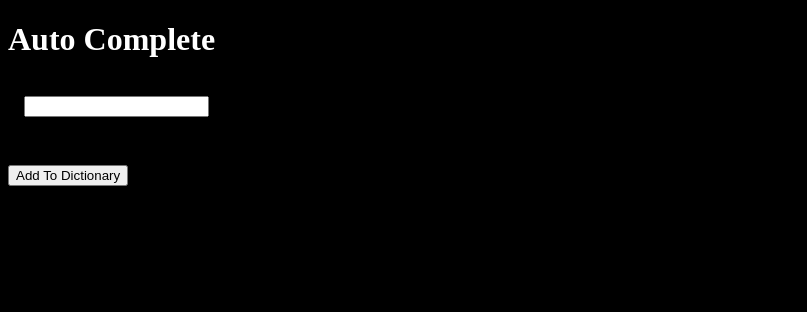
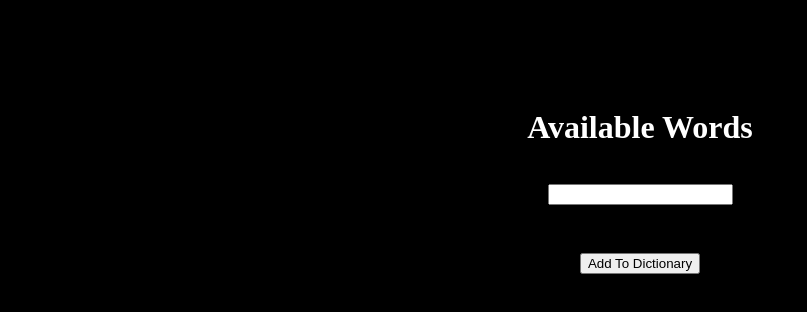
Before and after one commit to nmelms/auto-complete, a plain HTML site: page index.html in a window 1280 px wide. Shown: the whole page, without its empty margins (0-807 px from the left). Drawn offline with Linux system fonts and the light colour scheme.

Commit message:
update function names

```diff
--- a/index.html
+++ b/index.html
@@ -3,16 +3,18 @@
   <head>
     <meta charset="UTF-8" />
     <meta name="viewport" content="width=device-width, initial-scale=1.0" />
-    <title>Document</title>
+    <title>Available Words</title>
     <link rel="stylesheet" href="styles.css" />
   </head>
   <body>
-    <h1>Auto Complete</h1>
-    <input id="input" type="text" />
-    <div id="display-text" class="text"></div>
+    <div class="block">
+      <h1>Available Words</h1>
+      <input id="input" type="text" />
+      <div id="display-text" class="text"></div>
 
-    <button id="insert-btn">Add To Dictionary</button>
+      <button id="insert-btn">Add To Dictionary</button>
 
-    <script src="scripts.js"></script>
+      <script src="scripts.js"></script>
+    </div>
   </body>
 </html>
--- a/scripts.js
+++ b/scripts.js
@@ -57,25 +57,24 @@ class Trie {
     return currentNode;
   }
 
-  collectAllNodes(root, word = "", words = []) {
+  collectAllWords(root, word = "", words = []) {
     for (let char in root.children) {
       if (char === "*") {
         words.push(word);
       } else {
         let newWord = word + char;
-        this.collectAllNodes(root.children[char], newWord, words);
+        this.collectAllWords(root.children[char], newWord, words);
       }
     }
     return words;
   }
 
-  autocomplete(prefix) {
+  findWords(prefix) {
     let currentNode = this.search(prefix);
-
     if (!currentNode) {
       return false;
     }
-    return this.collectAllNodes(currentNode);
+    return this.collectAllWords(currentNode);
   }
 }
 
--- a/styles.css
+++ b/styles.css
@@ -1,6 +1,18 @@
 body {
   background-color: black;
   color: white;
+  display: flex;
+  justify-content: center;
+  align-items: start;
+  height: 100vh;
+}
+.block {
+  margin-top: 5rem;
+  display: flex;
+  justify-content: center;
+  align-items: center;
+  flex-direction: column;
+  width: 300px;
 }
 #display-text {
   padding: 1rem;
```
